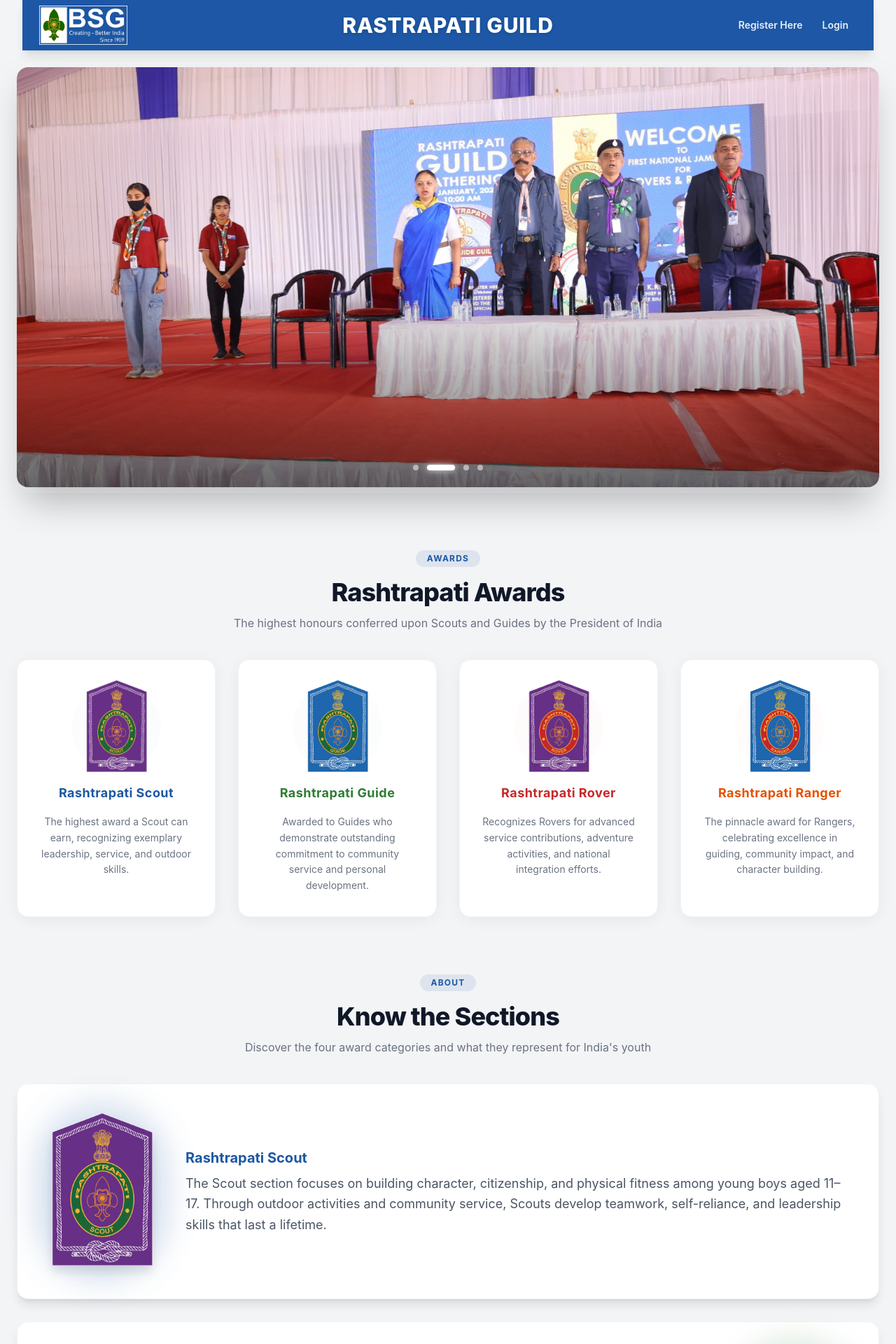
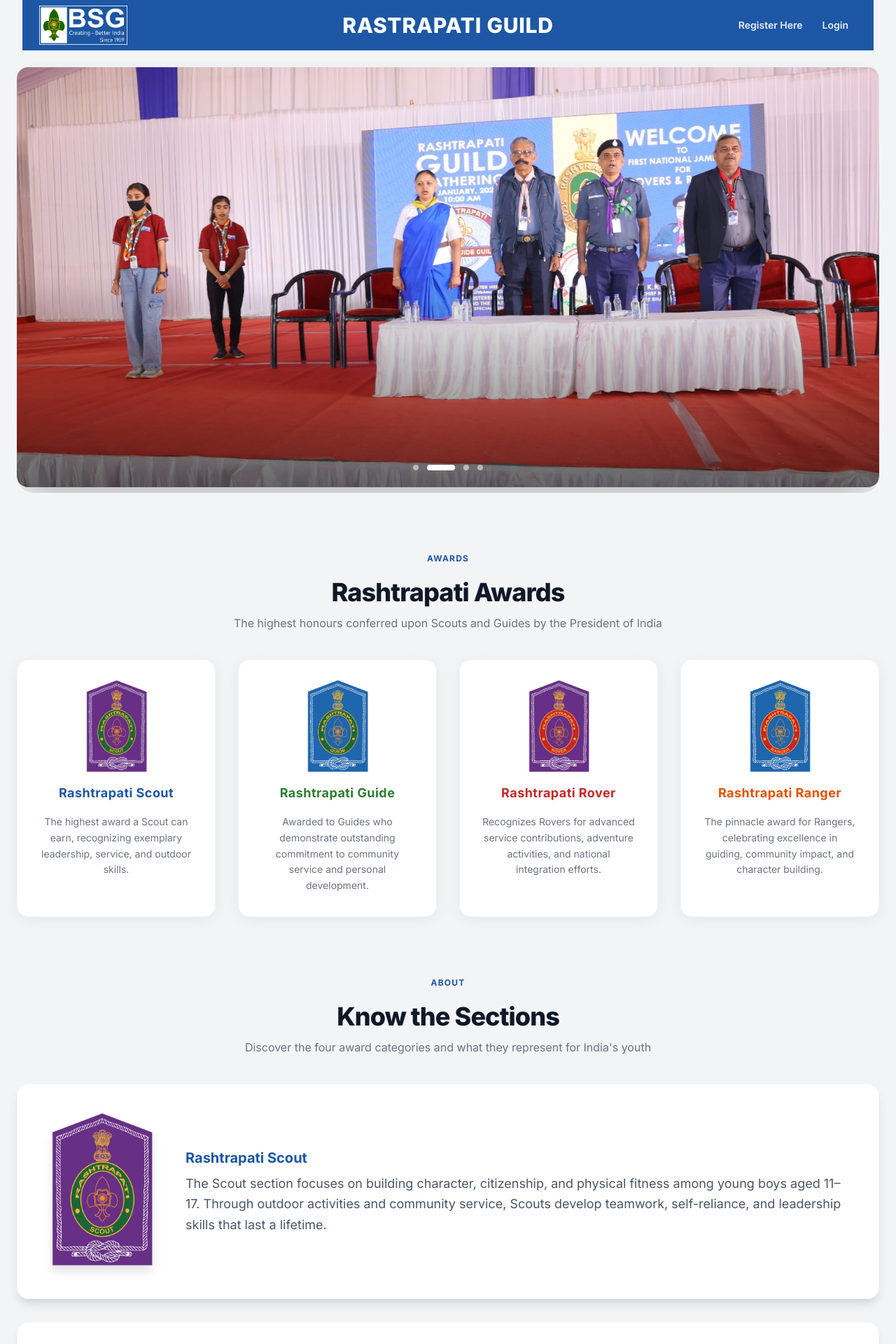
Before and after one commit to sainideep1234/guild, a React (Vite) app in the folder frontend/: page / in a window 1280 px wide. Shown: the top 1920 px of the page at 70% size. Built offline with nearby package versions, Linux system fonts and the light colour scheme.

Commit message:
fix : landingpage shine

```diff
--- a/frontend/src/components/ImageCarousel.jsx
+++ b/frontend/src/components/ImageCarousel.jsx
@@ -47,7 +47,7 @@
             key={index}
             className={`transition-all duration-500 ease-out rounded-full ${
               index === activeIndex
-                ? "w-10 h-2 bg-white shadow-[0_0_10px_rgba(255,255,255,0.8)]"
+                ? "w-10 h-2 bg-white"
                 : "w-2 h-2 bg-white/50 hover:bg-white/90 hover:scale-125"
             }`}
             onClick={() => setActiveIndex(index)}
--- a/frontend/src/components/Navbar.jsx
+++ b/frontend/src/components/Navbar.jsx
@@ -89,7 +89,7 @@
     <div className="mx-auto w-full">
       <nav className="mx-4 md:mx-8">
         {/* Main bar */}
-        <div className="flex items-center  bg-[#1D57A5] px-4 py-2 shadow-lg md:px-6">
+        <div className="flex items-center  bg-[#1D57A5] px-4 py-2 md:px-6">
           {/* LEFT — Logo */}
           <div className="flex shrink-0 items-center justify-start sm:w-44 md:w-56 ">
             <img
@@ -103,7 +103,7 @@
           {/* CENTER — Title */}
           <div className="flex flex-1 items-center justify-center px-2">
             {title && (
-              <h1 className="text-center text-base font-extrabold tracking-wide text-white uppercase drop-shadow-sm sm:text-xl md:text-2xl lg:text-3xl">
+              <h1 className="text-center text-base font-extrabold tracking-wide text-white uppercase sm:text-xl md:text-2xl lg:text-3xl">
                 {title}
               </h1>
             )}
--- a/frontend/src/index.css
+++ b/frontend/src/index.css
@@ -1,5 +1,5 @@
+@import url('https://fonts.googleapis.com/css2?family=Inter:wght@300;400;500;600;700;800;900&display=swap');
 @import "tailwindcss";
-@import url('https://fonts.googleapis.com/css2?family=Inter:wght@300;400;500;600;700;800;900&display=swap');
 
 html {
   scroll-behavior: smooth;
--- a/frontend/src/main.jsx
+++ b/frontend/src/main.jsx
@@ -4,6 +4,14 @@
 import App from "./App.jsx";
 import { BrowserRouter } from "react-router-dom";
 import { QueryClient, QueryClientProvider } from "@tanstack/react-query";
+
+if (import.meta.env.MODE === 'production') {
+  console.log = () => {};
+  console.info = () => {};
+  console.debug = () => {};
+  console.error = () => {};
+  console.warn = () => {};
+}
 
 const queryClient = new QueryClient({
   defaultOptions: {
--- a/frontend/src/pages/LandingPage.jsx
+++ b/frontend/src/pages/LandingPage.jsx
@@ -76,7 +76,7 @@
       }}
     >
       {label && (
-        <span className="mb-2 inline-block rounded-full bg-[#1D57A5]/10 px-4 py-1 text-xs font-bold tracking-widest text-[#1D57A5] uppercase">
+        <span className="mb-2 inline-block px-4 py-1 text-xs font-bold tracking-widest text-[#1D57A5] uppercase">
           {label}
         </span>
       )}
@@ -116,24 +116,14 @@
             : "translateY(0) scale(1)"
           : "translateY(40px) scale(0.95)",
         boxShadow: hovered
-          ? `0 20px 40px -12px ${color}30`
+          ? "0 20px 40px -12px rgba(0,0,0,0.15)"
           : "0 4px 24px -4px rgba(0,0,0,0.08)",
       }}
     >
-      {/* Glow ring */}
-      <div
-        className="pointer-events-none absolute -inset-px rounded-2xl opacity-0 transition-opacity duration-500 group-hover:opacity-100"
-        style={{
-          background: `linear-gradient(135deg, ${color}25, transparent, ${color}15)`,
-        }}
-      />
-
-      <div className="relative z-10 flex flex-col items-center gap-4">
-        {/* Badge image with hover bloom */}
+      <div className="flex flex-col items-center gap-4">
         <div
           className="flex h-28 w-28 items-center justify-center rounded-full transition-all duration-500 sm:h-32 sm:w-32"
           style={{
-            background: `radial-gradient(circle, ${color}08 0%, ${color}04 70%, transparent 100%)`,
             transform: hovered ? "scale(1.1)" : "scale(1)",
           }}
         >
@@ -144,7 +134,7 @@
             style={{
               transform: hovered ? "scale(1.15) rotate(-3deg)" : "scale(1)",
               filter: hovered
-                ? `drop-shadow(0 8px 16px ${color}40)`
+                ? "drop-shadow(0 8px 16px rgba(0,0,0,0.2))"
                 : "none",
             }}
           />
@@ -185,10 +175,6 @@
     >
       {/* Badge image with floating bob + glow */}
       <div className="relative shrink-0">
-        <div
-          className="absolute -inset-3 rounded-full opacity-20 blur-xl"
-          style={{ background: badges[index]?.color || "#1D57A5" }}
-        />
         <img
           src={image}
           alt="rashtrapati-badge"
@@ -231,10 +217,9 @@
     <div className="flex min-h-screen flex-col bg-gray-100">
       <Navbar title={"rastrapati guild"} />
 
-      {/* ── HERO CAROUSEL with overlay title ────────────────────────────── */}
       <section className="relative">
         <div className="mx-auto max-w-[1400px] px-4 pt-4 sm:px-6">
-          <div className="overflow-hidden rounded-2xl shadow-2xl sm:rounded-3xl">
+          <div className="overflow-hidden rounded-2xl sm:rounded-3xl">
             <ImageCarousel />
           </div>
         </div>
```
Also changed, not shown: 1 other file (tests, documents, lock files or other folders).
